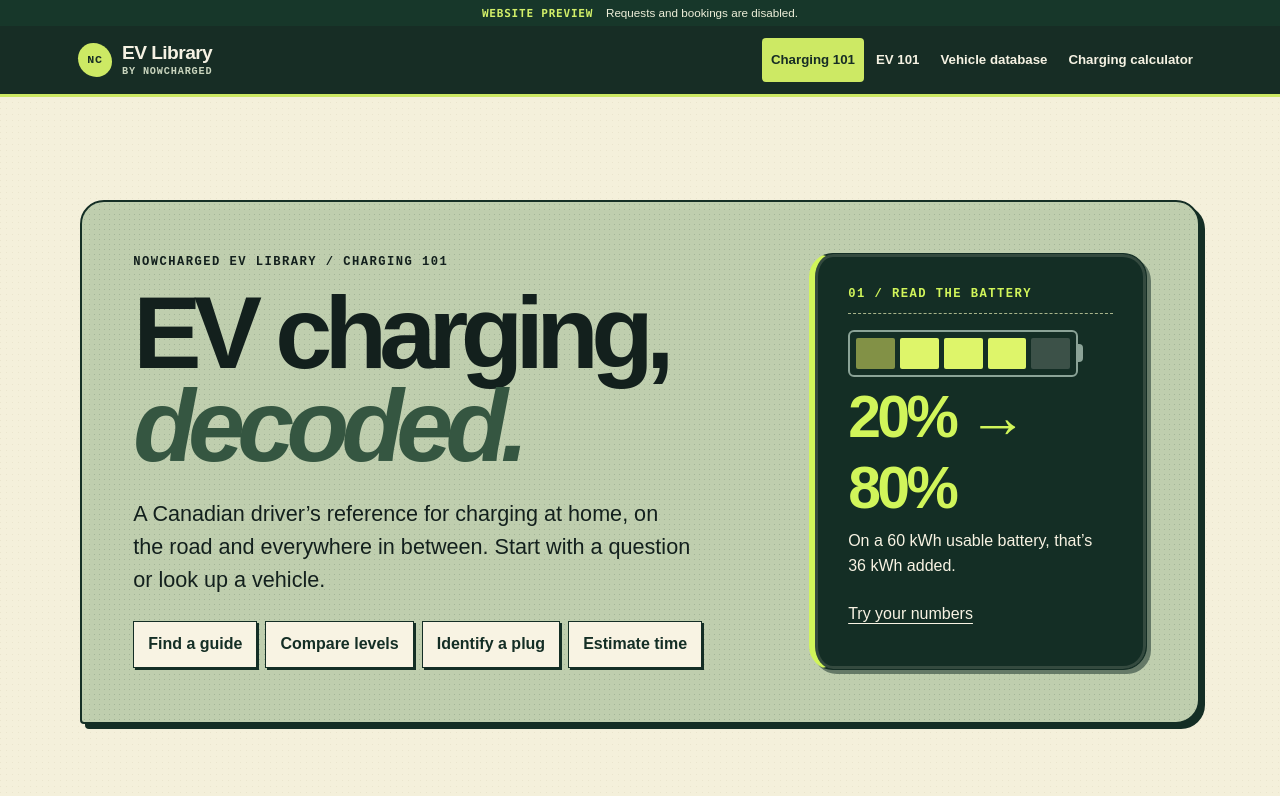
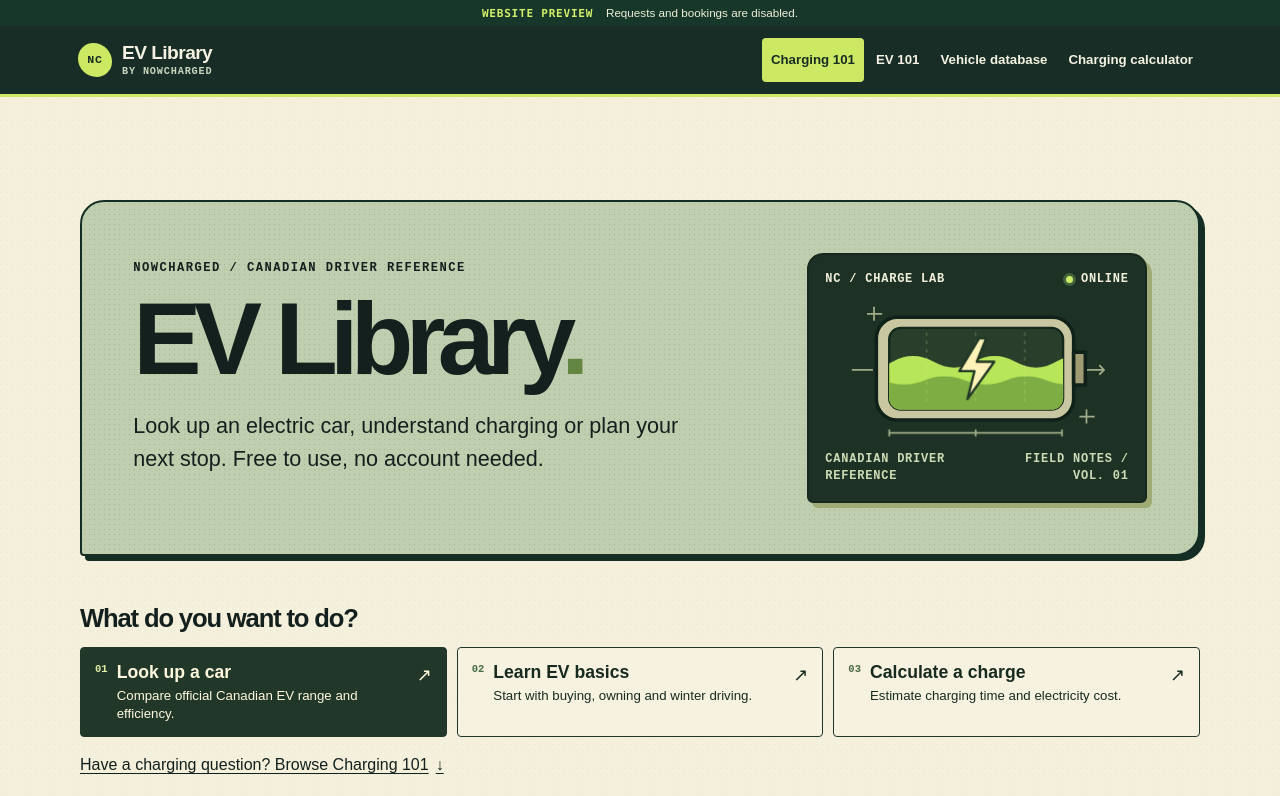
Before and after one commit to Nowcharged/nowcharged-site, a Next.js app: page /chargers in a window 1280 px wide. Shown: the top 796 px of the page. Built offline with nearby package versions, Linux system fonts and the light colour scheme.

Commit message:
Simplify the EV Library and add reduced-motion charging visuals

```diff
--- a/app/chargers/learning.module.css
+++ b/app/chargers/learning.module.css
@@ -62,3 +62,39 @@
 .sourceList{padding-left:1.2em}
 .sourceList li{margin-bottom:.55em;overflow-wrap:anywhere}
 @media(max-width:710px){.articleLayout{grid-template-columns:minmax(0,1fr)}.actionCard{margin-top:0}}
+
+.libraryHero{display:grid;grid-template-columns:minmax(0,1.2fr) minmax(225px,.68fr);gap:clamp(20px,6vw,75px);align-items:center}
+.libraryHero h1 span{color:#638642}
+.instrument{margin:0;padding:16px;background:#1d3225;border:2px solid #17281e;border-radius:16px 16px 6px 6px;box-shadow:5px 5px 0 #a0aa75;color:#f2efda;min-width:0}
+.instrument svg{display:block;width:100%;height:auto;max-height:190px}
+.instrumentLabel,.instrument figcaption{display:flex;align-items:center;gap:8px;font:750 clamp(.55rem,1.4vw,.75rem)/1.4 ui-monospace,monospace;letter-spacing:.065em}
+.instrumentLabel span:first-child,.instrument figcaption span{margin-inline-end:auto}
+.instrumentLabel i{width:7px;height:7px;border-radius:50%;background:#ccec67;box-shadow:0 0 0 3px #41623a}
+.instrument figcaption{justify-content:space-between;color:#ccdab5}.instrument figcaption span{margin:0;text-align:right}
+.tankWave{animation:charge-lab-wave 4.6s ease-in-out 1 both}.tankRipple{animation:charge-lab-wave 4.6s ease-in-out 1 reverse both}
+@keyframes charge-lab-wave{from{transform:translate(0,1px)}to{transform:translate(-27px,-5px)}}
+.startDesk{padding:clamp(22px,4vw,43px) 0 16px}.startDesk h2{font-size:clamp(1.4rem,2vw,2rem)}
+.startPaths{display:grid;grid-template-columns:repeat(3,minmax(0,1fr));gap:10px}
+.startPaths a{display:grid;grid-template-columns:auto minmax(0,1fr) auto;gap:9px;align-items:start;border:1px solid #20362b;border-radius:4px;padding:14px;background:#f6f2df;color:#172a20;min-height:68px}
+.startPaths a:first-child{background:#20372a;color:#fff8dc;border-color:#20372a}
+.startPaths a:hover{background:#dce87b;color:#132519}
+.startPaths strong{display:block;font-size:1.1rem;line-height:1.2;margin-bottom:4px}
+.startPaths small{display:block;font-size:.83rem;line-height:1.35}
+.pathNumber{font:750 .66rem/1.4 ui-monospace,monospace;color:#476b43}
+.startPaths a:first-child .pathNumber{color:#e0eea4}
+.startPaths a:first-child:hover .pathNumber{color:#25442c}
+.pathArrow{font-size:1.12rem}
+.chargingJump{display:inline-flex;gap:7px;align-items:center;min-height:44px;margin-top:6px;text-decoration:underline;text-underline-offset:3px}
+.dialNeedle{transform-origin:110px 88px;transform-box:view-box;transition:transform .32s ease-out}
+.learning :global(.charge-gauge)>*{transition:width .32s ease-out}
+.calculatorAdvanced{margin-top:18px;padding-top:10px;border-top:1px solid #657d62}
+.calculatorAdvanced summary{cursor:pointer;min-height:44px;font-weight:780;line-height:44px}
+.calculatorAdvanced :global(.estimate-fields){margin-top:10px}
+@media(max-width:710px){
+  .libraryHero{grid-template-columns:1fr;gap:9px;padding-bottom:14px!important}
+  .libraryHero h1{font-size:clamp(3.05rem,14vw,5rem);margin:9px 0 13px}
+  .instrument{display:grid;grid-template-columns:minmax(0,1fr) minmax(100px,140px);align-items:center;gap:4px 10px;padding:7px 10px;box-shadow:3px 3px 0 #a0aa75}
+  .instrument svg{grid-column:2;grid-row:1 / span 2;max-height:62px}.instrumentLabel{justify-content:flex-start}.instrumentLabel span:first-child{margin-inline-end:0}.instrument figcaption{display:block}.instrument figcaption span{display:none}
+  .startPaths{grid-template-columns:1fr}.startPaths a{min-height:61px;padding:10px 12px}
+}
+@media(prefers-reduced-motion:reduce){.tankWave,.tankRipple{animation:none!important}.dialNeedle,.learning :global(.charge-gauge)>*{transition:none!important}}
--- a/app/chargers/page.jsx
+++ b/app/chargers/page.jsx
@@ -28,29 +28,49 @@ function LevelDiagram({ number }) {
   </svg>;
 }
 
+function ChargeInstrument() {
+  return <figure className={styles.instrument} aria-hidden="true">
+    <div className={styles.instrumentLabel}><span>NC / CHARGE LAB</span><i/> <span>ONLINE</span></div>
+    <svg viewBox="0 0 260 140" focusable="false">
+      <defs><clipPath id="charge-lab-tank"><rect x="55" y="35" width="149" height="70" rx="10"/></clipPath></defs>
+      <path d="M23 71h18m177 0h20m-3-4 4 4-4 4M36 23h13m-7-6v12M218 111h13m-7-6v12" fill="none" stroke="#a1ad88" strokeWidth="1.5"/>
+      <rect x="44" y="26" width="169" height="88" rx="18" fill="#c9c7a1" stroke="#0f2118" strokeWidth="3"/>
+      <path d="M213 56h10v28h-10z" fill="#9f9b72" stroke="#0f2118" strokeWidth="3" strokeLinejoin="round"/>
+      <rect x="55" y="35" width="149" height="70" rx="10" fill="#293e2b" stroke="#13291b" strokeWidth="2"/>
+      <g clipPath="url(#charge-lab-tank)">
+        <path className={styles.tankWave} d="M15 69q17-10 35 0t35 0t35 0t35 0t35 0t35 0t35 0t35 0v55H15z" fill="#b8e65a"/>
+        <path className={styles.tankRipple} d="M15 79q17-7 35 0t35 0t35 0t35 0t35 0t35 0t35 0t35 0v45H15z" fill="#7ead43"/>
+        <path d="M87 39v61m42-61v61m42-61v61" stroke="#eef8aa" opacity=".28" strokeDasharray="3 4"/>
+      </g>
+      <path d="m132 44-17 28h13l-6 24 23-32h-15l8-20z" fill="#fff2b8" stroke="#203824" strokeWidth="2" strokeLinejoin="round"/>
+      <path d="M55 125h148m-148-3v6m74-6v6m74-6v6" stroke="#a1ad88" strokeWidth="1.5"/>
+    </svg>
+    <figcaption>CANADIAN DRIVER REFERENCE <span>FIELD NOTES / VOL. 01</span></figcaption>
+  </figure>;
+}
+
+const startHere = [
+  ["/ev-database","01","Look up a car","Compare official Canadian EV range and efficiency."],
+  ["/ev-101","02","Learn EV basics","Start with buying, owning and winter driving."],
+  ["/tools","03","Calculate a charge","Estimate charging time and electricity cost."],
+];
+
 export default function ChargingGuide() {
   return <><EvLibraryNav current="/chargers"/><main data-field-page="chargers" className={styles.learning} id="main-content">
-    <header className={"guide-mast "+styles.guideMast}>
-      <div><p className="learning-label">NowCharged EV Library / Charging 101</p><h1>EV charging,<br/><em>decoded.</em></h1><p className={styles.guideDeck}>A Canadian driver’s reference for charging at home, on the road and everywhere in between. Start with a question or look up a vehicle.</p>
-      <nav aria-label="In this guide"><a href="#guides">Find a guide</a><a href="#levels">Compare levels</a><a href="#connectors">Identify a plug</a><a href="#timing">Estimate time</a></nav></div>
-      <aside className={styles.batteryCard+" field-learning-batteryCard"} aria-label="Reading a charge">
-        <p className="learning-label">01 / Read the battery</p>
-        <div className={styles.batteryIcon} aria-hidden="true"><i/><i/><i/><i/><i/></div>
-        <strong>20% <span aria-hidden="true">→</span><span className="sr-only">to</span> 80%</strong>
-        <p>On a 60 kWh usable battery, that’s 36 kWh added.</p>
-        <a href="/tools">Try your numbers</a>
-      </aside>
+    <header className={"guide-mast "+styles.libraryHero}>
+      <div><p className="learning-label">NowCharged / Canadian driver reference</p><h1>EV Library<span>.</span></h1>
+        <p className={styles.guideDeck}>Look up an electric car, understand charging or plan your next stop. Free to use, no account needed.</p></div>
+      <ChargeInstrument/>
     </header>
+    <section className={styles.startDesk} aria-labelledby="start-here">
+      <h2 id="start-here">What do you want to do?</h2>
+      <div className={styles.startPaths}>{startHere.map(([href,number,title,description])=><a key={href} href={href}><span className={styles.pathNumber} aria-hidden="true">{number}</span><span><strong>{title}</strong><small>{description}</small></span><span aria-hidden="true" className={styles.pathArrow}>↗</span></a>)}</div>
+      <a href="#guides" className={styles.chargingJump}>Have a charging question? Browse Charging 101 <span aria-hidden="true">↓</span></a>
+    </section>
     <section className="guide-section" id="guides">
-      <p className="learning-label">Reference desk / Canadian charging</p><h2>Start with a question.</h2>
+      <p className="learning-label">Reference desk / Charging 101</p><h2>Find a charging answer.</h2>
       <p>Get a quick answer, a practical checklist and the original sources for each guide.</p>
       <TopicFinder topics={chargingTopics.map(({slug,code,title,summary,tags})=>({slug,code,title,summary,tags}))}/>
-    </section>
-    <section className="guide-section" aria-labelledby="other-ev-resources">
-      <p className="learning-label">The rest of the library</p><h2 id="other-ev-resources">Research your next move.</h2>
-      <ul className={styles.topicGrid}><li><span className="learning-label">01 / VEHICLE DATA</span><a href="/ev-database">Compare Canadian EV ratings</a><p>Look up official rated range and energy use by model year, make and model.</p></li>
-      <li><span className="learning-label">02 / OWNER HANDBOOK</span><a href="/ev-101">Start with EV 101</a><p>Buying, owning and road-tripping an EV in Canada, including winter planning.</p></li>
-      <li><span className="learning-label">03 / PLANNING TOOL</span><a href="/tools">Calculate charging time and energy cost</a><p>Use your own battery, target and average charger power rather than a headline speed.</p></li></ul>
     </section>
     <section className="guide-section" id="levels"><p className="learning-label">01 / The charger</p><h2>Where are you stopping?</h2>
       <div className="guide-comparison">{levels.map(([num, name, supply, description, use]) => <article key={num}><p className="field-level-id" aria-hidden="true">FIG. {num} / CHARGE SOURCE</p><LevelDiagram number={num}/><h3>{name}</h3><p><strong>{supply}</strong></p><p>{description}</p><p className="guide-use"><strong>Best for</strong><br/>{use}</p></article>)}</div>
--- a/app/ev-101/page.jsx
+++ b/app/ev-101/page.jsx
@@ -43,13 +43,16 @@ export default function Ev101() {
   return <><EvLibraryNav current="/ev-101" /><main className={learning.learning} id="main-content" data-field-page="ev-101">
     <header className={'guide-mast '+css.hero}>
       <div><p className="learning-label">NowCharged reference desk / EV 101</p>
-        <h1>Living with an <em>electric car.</em></h1>
-        <p className={learning.guideDeck}>Where will you charge on a Tuesday night? Will the same car work for a February highway trip? Start with those two questions before comparing battery sizes.</p>
-        <div className={css.actions}><a href="/ev-database">Browse the Canadian EV database</a><a href="/chargers">Go to Charging 101</a></div>
+        <h1>EV 101<span>.</span></h1>
+        <p className={learning.guideDeck}>Start with three questions: what should I buy, where will I charge, and how far will it go?</p>
+        <div className={css.actions}><a href="/ev-database">Look up a vehicle</a><a href="/chargers">Understand charging</a></div>
       </div>
       <FieldPlate/>
     </header>
-    <nav className={css.chapterNav} aria-label="Handbook chapters">{chapters.map(([id,title],i)=><a key={id} href={'#'+id}><small className={css.eyebrow}>{String(i+1).padStart(2,'0')}</small>{title}</a>)}</nav>
+    <section className={css.chapterIndex} aria-labelledby="ev101-start"><p className="learning-label">Pick a question</p><h2 id="ev101-start">Start here.</h2>
+      <nav className={css.chapterNav} aria-label="Start with the basics">{chapters.slice(0,3).map(([id,title])=><a key={id} href={'#'+id}>{title}</a>)}</nav>
+      <details className={css.moreChapters}><summary>More chapters and glossary</summary><nav className={css.chapterNav} aria-label="More handbook chapters">{chapters.slice(3).map(([id,title])=><a key={id} href={'#'+id}>{title}</a>)}</nav></details>
+    </section>
 
     <section id="powertrains" className="guide-section"><p className="learning-label">01 / Powertrains</p><h2>Which cars actually plug in?</h2>
       <div className="guide-comparison">
--- a/app/ev-database/database.module.css
+++ b/app/ev-database/database.module.css
@@ -36,3 +36,9 @@
 @media(max-width:880px){.facets{grid-template-columns:repeat(3,minmax(0,1fr))}.grid{grid-template-columns:repeat(2,minmax(0,1fr))}}
 @media(max-width:620px){.database{width:calc(100% - 28px);padding-top:25px}.intro{grid-template-columns:1fr;gap:15px}.counter{transform:none;display:flex;align-items:center;justify-content:space-between;gap:10px;padding:9px 12px}.counter strong{font-size:2rem}.counter span{font-size:.62rem}.facets{grid-template-columns:repeat(2,minmax(0,1fr))}.grid,.notes{grid-template-columns:1fr}.card{padding:14px}.bar{gap:8px}.notes{gap:8px}.compare{padding:14px}.compare th{min-width:8rem}.pages{gap:8px}.pages a{padding:8px 11px}}
 @media(max-width:370px){.facets{grid-template-columns:1fr}.counter span:first-child{display:none}}
+
+.facets{grid-template-columns:repeat(2,minmax(0,1fr))}
+.advanced{border-top:1px solid #7b947a;padding-top:4px}
+.advanced summary{min-height:44px;line-height:44px;font-weight:750;cursor:pointer;text-decoration:underline;text-underline-offset:3px}
+.advancedFields{display:grid;grid-template-columns:repeat(3,minmax(0,1fr));gap:10px;margin-bottom:6px}
+@media(max-width:520px){.advancedFields{grid-template-columns:1fr}.actions button{flex:1}.actions a{min-height:44px;display:flex;align-items:center}}
--- a/app/ev-database/page.jsx
+++ b/app/ev-database/page.jsx
@@ -53,11 +53,11 @@ export default async function DatabasePage({searchParams}){
  const low=(result.page-1)*PAGE_SIZE+1,high=Math.min(result.page*PAGE_SIZE,result.matches);
  return <><EvLibraryNav current={PATH}/><main className={styles.database} id="ev-database">
    <header className={styles.intro}><div><span className={styles.stamp}>Field library / Canadian ratings</span><h1>EV database<span>.</span></h1>
-    <p>Find the exact model year and configuration you’re considering. Compare how far it is rated to go, how much electricity it uses, and how long a full recharge takes at 240 volts.</p></div>
+    <p>Search by model, then compare official Canadian range, energy use and 240 V recharge time.</p></div>
     <aside className={styles.counter} aria-label="Database coverage"><span>CATALOGUE / CA</span><strong>{format(catalogue.rows.length)}</strong><span>rated configurations<br/>{catalogue.years.at(-1)}–{catalogue.years[0]} model years</span></aside>
    </header>
    <section id="search" className={styles.panel} aria-labelledby="search-heading"><h2 id="search-heading">Search the ratings</h2>
-     <FilterForm state={state} years={catalogue.years} makes={catalogue.makes} classes={catalogue.classes} clearURL={clear}/>
+     <FilterForm key={JSON.stringify(state)} state={state} years={catalogue.years} makes={catalogue.makes} classes={catalogue.classes} clearURL={clear}/>
    </section>
    <Comparison state={state} items={selected}/>
    <section id="results" aria-labelledby="results-heading">
```
Also changed, not shown: app/ev-101/handbook.module.css (+7 -0 lines), app/ev-database/filter-form.jsx (+10 -4 lines), app/tools/page.jsx (+5 -3 lines), 1 other file (tests, documents, lock files or other folders).
